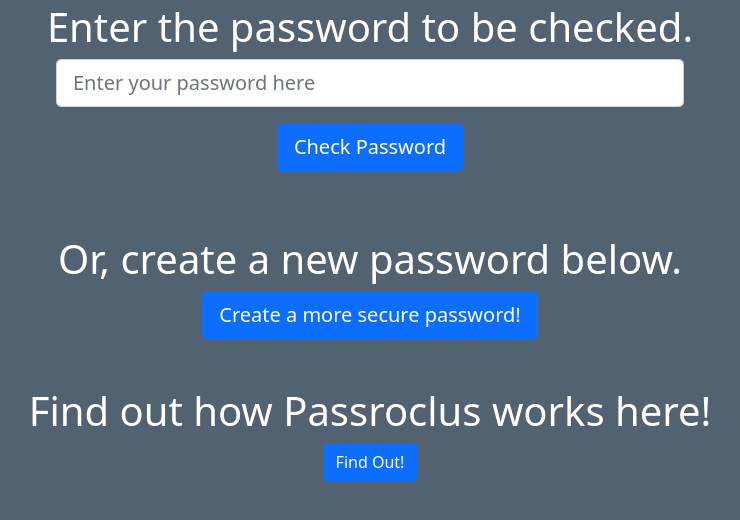
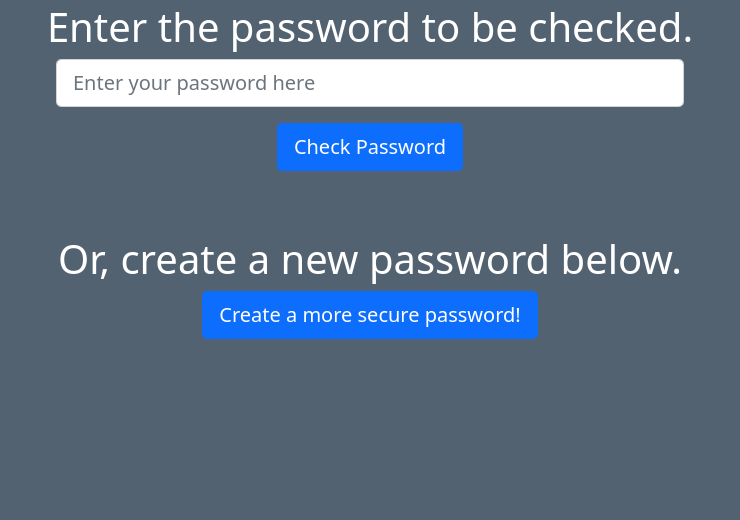
Before and after one commit to cybersomething/passroclus, a Flask app: page / in a window 1280 px wide. Shown: the part 181-701 px from the top of the page, without its empty margins (270-1010 px from the left). Run offline with Flask 2, Linux system fonts and the light colour scheme.

Commit message:
Update index.html

```diff
--- a/templates/index.html
+++ b/templates/index.html
@@ -33,9 +33,6 @@
         <input type="submit" class="btn btn-primary btn-lg" value="Create a more secure password!">
         </form>
         <br>
-        <br>
-        <h1>Find out how Passroclus works here!</h1>
-        <a class="btn btn-primary" href="/FAQ" role="button">Find Out!</a>
 </div>
   <script src="https://cdn.jsdelivr.net/npm/bootstrap@5.0.0-beta2/dist/js/bootstrap.bundle.min.js" integrity="sha384-b5kHyXgcpbZJO/tY9Ul7kGkf1S0CWuKcCD38l8YkeH8z8QjE0GmW1gYU5S9FOnJ0" crossorigin="anonymous"></script>
 </body>
```
